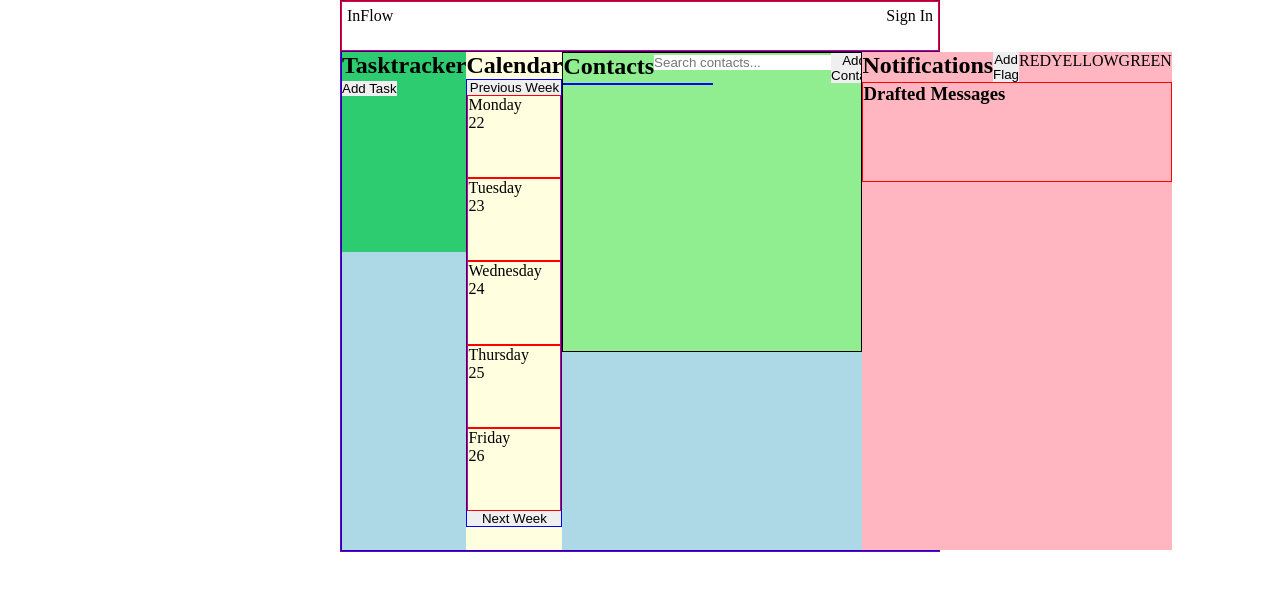
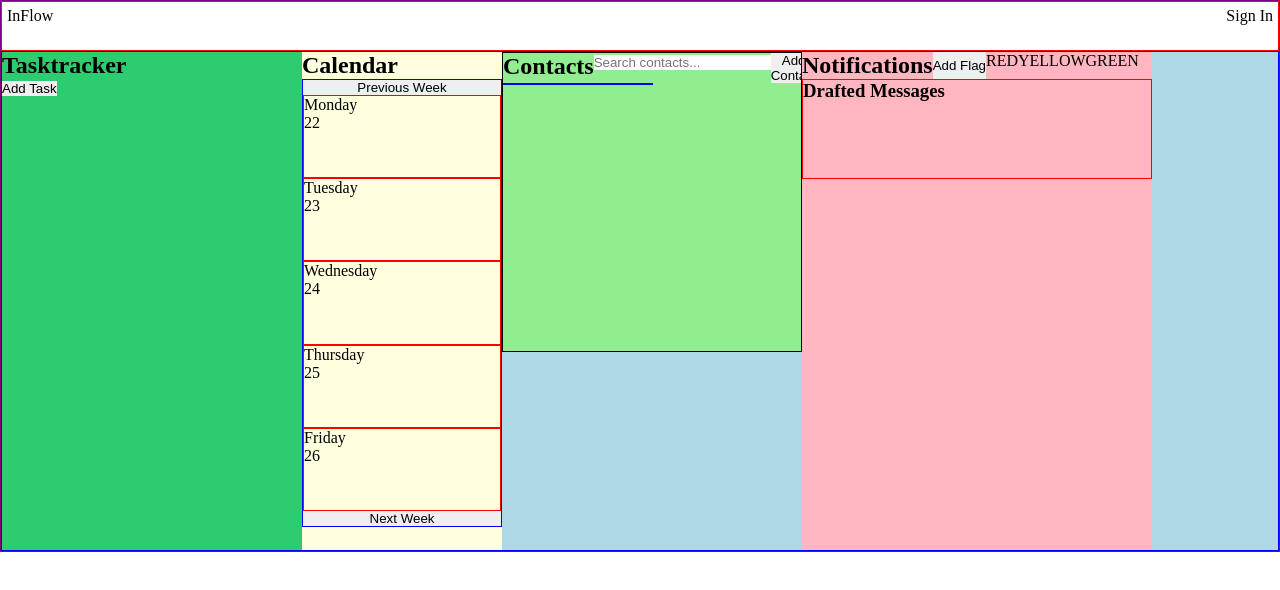
Before and after one commit to EdGitDonald/MajorProjet, a React (Vite) app: page / in a window 1280 px wide. Shown: the top 590 px of the page. Built offline with nearby package versions, Linux system fonts and the light colour scheme.

Commit message:
Display adjustments

```diff
--- a/src/Components/Calendar/Calendar.css
+++ b/src/Components/Calendar/Calendar.css
@@ -1,6 +1,6 @@
 .Calendar{
     background-color: lightyellow;
-    grid-area: calendar;
+    Width: 200px;
 }
 
 .Week-container{
--- a/src/Components/Tasktracker/Tasktracker.css
+++ b/src/Components/Tasktracker/Tasktracker.css
@@ -4,7 +4,6 @@
 .tasktracker{
     background-color: #2ecc71;
     width: 300px;
-    height: 200px;
 }
 
 
--- a/src/Pages/Homepage/Homepage.css
+++ b/src/Pages/Homepage/Homepage.css
@@ -1,12 +1,11 @@
 .Homepage-container {
     border: 1px solid purple;
-    max-width: 600px; /* Set your desired maximum width */
+     /* Set your desired maximum width */
     margin: 0 auto;    /* Center the container on the page */
   }
 
 .Homepage-display{
     background-color: lightblue;
-    max-width: 100%;
     display: flex;
     /* display: grid;
     grid-template-areas:
```
